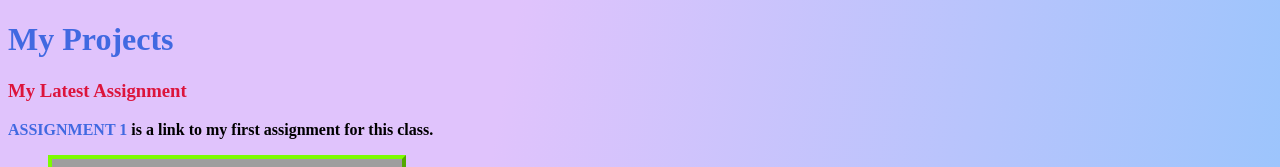
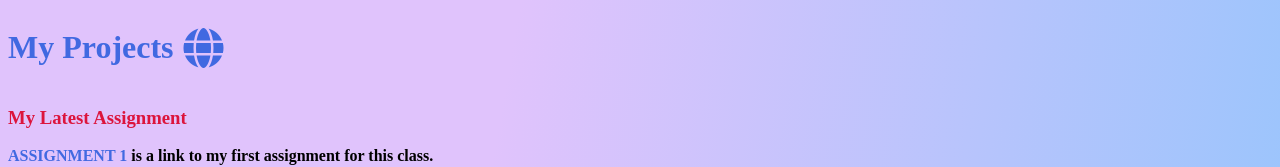
Before and after one commit to asmirkazic/Portfolio, a plain HTML site: page index.html in a window 1280 px wide. Shown: the top 167 px of the page. Drawn offline with Linux system fonts and the light colour scheme; grey boxes are pictures that could not be loaded.

Commit message:
started assignment 5, added globe icon

```diff
--- a/index.html
+++ b/index.html
@@ -4,9 +4,13 @@
     <meta charset="utf-8">
     <title>My Completed Projects</title>
     <link rel="stylesheet" type="text/css" href="styles/stylesheet.css">
+    <script src="https://kit.fontawesome.com/8d23070d86.js" crossorigin="anonymous"></script>
   </head>
   <body>
+    <div class="box">
     <h1>My Projects</h1>
+    <i class="fas fa-globe" style="font-size:40px;color:royalblue;"></i>
+    </div>
     <article>
       <h3>My Latest Assignment</h3>
           <p><a href="semantic-elements.html">Assignment 1</a> <strong>is a link to my first assignment for this class.</strong></p>
--- a/styles/stylesheet.css
+++ b/styles/stylesheet.css
@@ -49,3 +49,12 @@ img {
   border-color:lawngreen;
   border-width:4px;
 }
+
+.box {
+  display: flex;
+  align-items: center;
+}
+
+i {
+  margin-left: 10px;
+}
```
